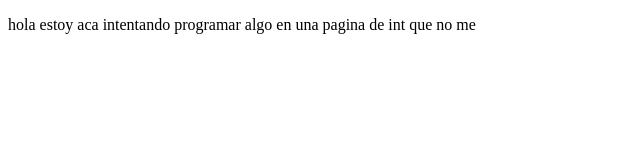
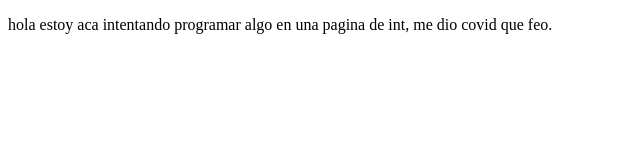
Before and after one commit to ksitigarbah/proyectodemocursoprework, a plain HTML site: page index.html in a window 1280 px wide. Shown: the full height of the page, 0-640 px from the left. Drawn offline with Linux system fonts and the light colour scheme.

Commit message:
cambios agregamos covid

```diff
--- a/index.html
+++ b/index.html
@@ -8,7 +8,7 @@
 </head>
 <body>
     <p>
-        hola estoy aca intentando programar algo en una pagina de int que no me
+        hola estoy aca intentando programar algo en una pagina de int, me dio covid que feo.
 
     </p>
 </body>
```
